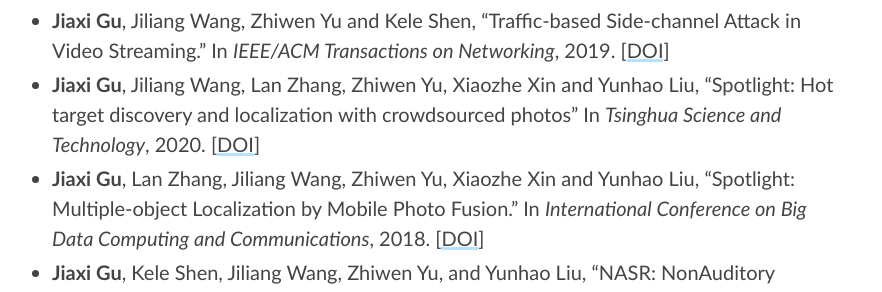
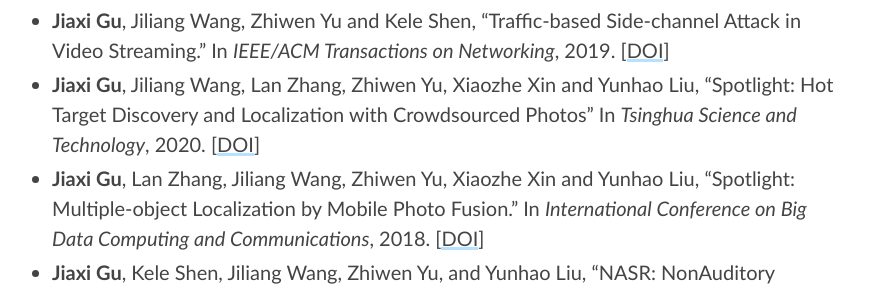
Before and after one commit to gujiaxi/gujiaxi.github.io, a Jekyll site: the page built from pages/index.md, in a window 1280 px wide. Shown: the part 729-1021 px from the top of the page, without its empty margins (198-1080 px from the left). Built offline with Jekyll 4.4.1, drawn with Linux system fonts in a browser that asks for light colours.

Commit message:
minor fix

```diff
--- a/pages/index.md
+++ b/pages/index.md
@@ -24,7 +24,7 @@
       <ul>
         <li><b>Jiaxi Gu</b>, Zhiwen Yu and Kele Shen, “Alohomora: Motion-based Hotword Detection in Head-Mounted Displays.” In <i>IEEE Internet of Things Journal</i>, 2019. [<a href="https://doi.org/10.1109/JIOT.2019.2946593">DOI</a>]</li>
         <li><b>Jiaxi Gu</b>, Jiliang Wang, Zhiwen Yu and Kele Shen, “Traffic-based Side-channel Attack in Video Streaming.” In <i>IEEE/ACM Transactions on Networking</i>, 2019. [<a href="https://doi.org/10.1109/TNET.2019.2906568">DOI</a>]</li>
-        <li><b>Jiaxi Gu</b>, Jiliang Wang, Lan Zhang, Zhiwen Yu, Xiaozhe Xin and Yunhao Liu, “Spotlight: Hot target discovery and localization with crowdsourced photos” In <i>Tsinghua Science and Technology</i>, 2020. [<a href="https://doi.org/10.26599/TST.2019.9010004">DOI</a>]</li>
+        <li><b>Jiaxi Gu</b>, Jiliang Wang, Lan Zhang, Zhiwen Yu, Xiaozhe Xin and Yunhao Liu, “Spotlight: Hot Target Discovery and Localization with Crowdsourced Photos” In <i>Tsinghua Science and Technology</i>, 2020. [<a href="https://doi.org/10.26599/TST.2019.9010004">DOI</a>]</li>
         <li><b>Jiaxi Gu</b>, Lan Zhang, Jiliang Wang, Zhiwen Yu, Xiaozhe Xin and Yunhao Liu, “Spotlight: Multiple-object Localization by Mobile Photo Fusion.” In <i>International Conference on Big Data Computing and Communications</i>, 2018. [<a href="https://doi.org/10.1109/BIGCOM.2018.00044">DOI</a>]</li>
         <li><b>Jiaxi Gu</b>, Kele Shen, Jiliang Wang, Zhiwen Yu, and Yunhao Liu, “NASR: NonAuditory Speech Recognition with Motion Sensors in Head-mounted Displays.” In <i>International Conference on Wireless Algorithms, Systems, and Applications</i>, 2018. [<a href="https://doi.org/10.1007/978-3-319-94268-1_63">DOI</a>]</li>
         <li><b>Jiaxi Gu</b>, Jiliang Wang, Zhiwen Yu, and Kele Shen, “Walls Have Ears: Traffic-based Side-channel Attack in Video Streaming.” In <i>IEEE International Conference on Computer Communications</i>, 2018. [<a href="https://doi.org/10.1109/INFOCOM.2018.8486211">DOI</a>]</li>
```
